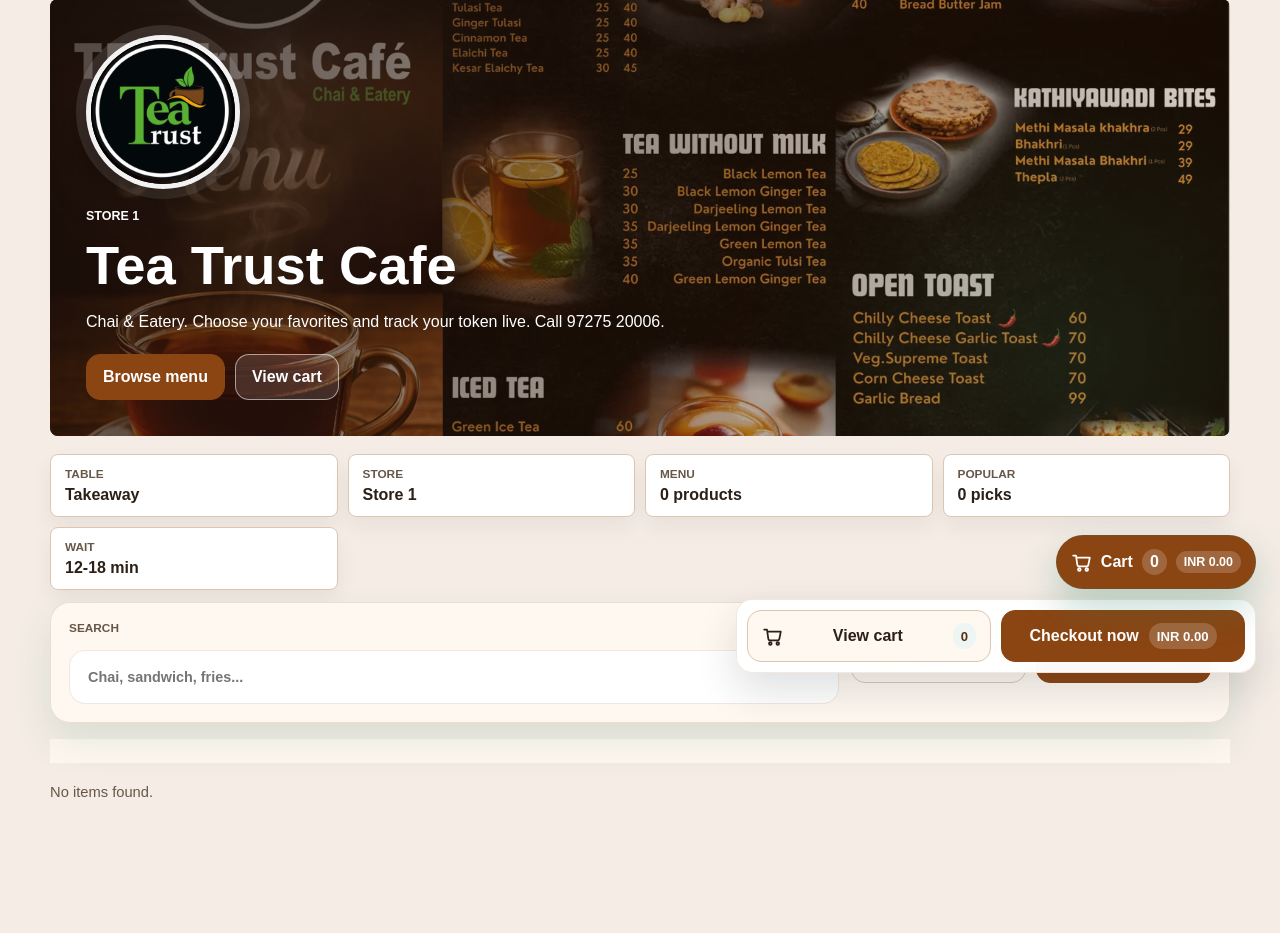
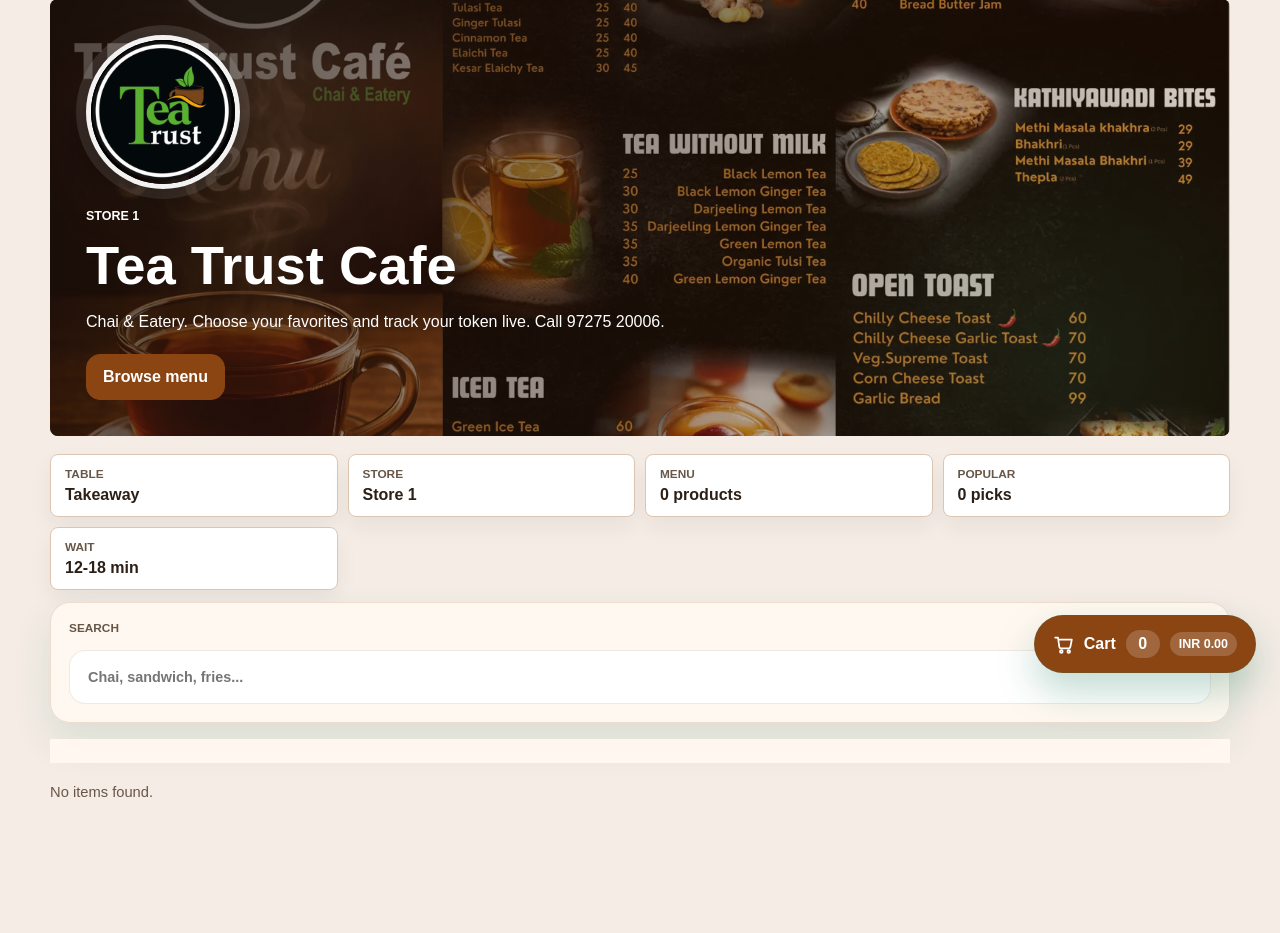
Before and after one commit to srujalgupta/Tea-trust-qr-ordering-system-, a Flask app: page /menu in a window 1280 px wide. Shown: the part 103-1036 px from the top of the page. After the commit the page ends 900 px from the top, so only its background shows below. Run offline with Flask 3, Linux system fonts and the light colour scheme; data comes from the database, SQL or seed files in the repository; data that the repository does not hold is empty; some libraries are stand-ins or nearby versions.

Commit message:
Simplify customer menu cart actions

```diff
--- a/app/static/css/main.css
+++ b/app/static/css/main.css
@@ -342,7 +342,7 @@ body[data-page="customer-menu"] .topbar {
 
 body[data-page="customer-menu"] .shell {
   animation: page-fade-in 0.32s var(--ease-out) both;
-  padding-bottom: 128px;
+  padding-bottom: 104px;
 }
 
 .flash-stack {
@@ -738,11 +738,8 @@ p {
 }
 
 .menu-tools {
-  position: sticky;
-  top: 86px;
-  z-index: 6;
-  display: grid;
-  grid-template-columns: minmax(0, 1fr) minmax(260px, 360px);
+  display: grid;
+  grid-template-columns: minmax(0, 1fr);
   gap: 12px;
   align-items: start;
   margin: 0 0 16px;
@@ -765,17 +762,6 @@ p {
   border-radius: 16px;
   border: 1px solid rgba(139, 69, 19, 0.12);
   background: #fff;
-}
-
-.customer-actions-panel,
-.mobile-checkout-bar {
-  display: grid;
-  grid-template-columns: repeat(2, minmax(0, 1fr));
-  gap: 10px;
-}
-
-.customer-actions-panel {
-  animation: panel-rise 0.44s var(--ease-out) 0.08s both;
 }
 
 .category-tabs {
@@ -892,21 +878,24 @@ p {
 .floating-cart-button {
   position: fixed;
   right: 24px;
-  bottom: 108px;
+  bottom: 24px;
   z-index: 32;
-  min-height: 54px;
+  max-width: calc(100vw - 48px);
+  min-height: 58px;
   border: 1px solid rgba(31, 122, 92, 0.2);
   border-radius: 999px;
   display: inline-flex;
   align-items: center;
-  gap: 9px;
+  justify-content: center;
+  gap: 10px;
   background: var(--accent);
   color: #fff;
   cursor: pointer;
   box-shadow: 0 18px 38px rgba(31, 122, 92, 0.28);
-  padding: 10px 14px;
+  padding: 10px 18px;
   font-weight: 900;
   text-decoration: none;
+  white-space: nowrap;
   transition:
     background-color 0.18s ease,
     box-shadow 0.18s ease,
@@ -924,28 +913,19 @@ p {
   border-radius: 999px;
   background: rgba(255, 255, 255, 0.18);
   color: #fff;
-  padding: 4px 8px;
+  padding: 5px 9px;
+}
+
+.floating-cart-button strong {
+  min-width: 34px;
+  text-align: center;
 }
 
 .floating-cart-button small {
+  max-width: 104px;
+  overflow: hidden;
   font-size: 0.78rem;
-}
-
-.mobile-checkout-bar {
-  position: fixed;
-  right: 24px;
-  bottom: 24px;
-  z-index: 30;
-  width: min(520px, calc(100vw - 48px));
-  display: grid;
-  align-items: center;
-  border: 1px solid rgba(139, 69, 19, 0.12);
-  border-radius: 16px;
-  background: rgba(255, 255, 255, 0.96);
-  box-shadow: 0 18px 40px rgba(29, 35, 40, 0.14);
-  padding: 10px;
-  backdrop-filter: blur(16px);
-  animation: panel-rise 0.38s var(--ease-out) both;
+  text-overflow: ellipsis;
 }
 
 .shop-layout {
@@ -977,7 +957,7 @@ p {
   border-radius: 8px;
   background: #fff;
   overflow: hidden;
-  scroll-margin-top: 236px;
+  scroll-margin-top: 24px;
   animation: panel-rise 0.42s var(--ease-out) both;
   transition:
     border-color 0.18s ease,
@@ -3645,7 +3625,7 @@ body.qr-print-page {
   }
 
   body[data-page="customer-menu"] .shell {
-    padding-bottom: 110px;
+    padding-bottom: 92px;
   }
 
   .shell {
@@ -3688,34 +3668,20 @@ body.qr-print-page {
     max-width: none;
   }
 
-  .customer-actions-panel {
-    display: none;
-  }
-
   .menu-hero-actions .button {
     flex: 1 1 140px;
   }
 
-  .mobile-checkout-bar {
-    left: 12px;
-    right: 12px;
-    bottom: 12px;
-    width: auto;
-  }
-
   .floating-cart-button {
     right: 12px;
-    bottom: 92px;
+    bottom: 14px;
+    max-width: calc(100vw - 24px);
     min-height: 50px;
     padding: 9px 12px;
   }
 
   .floating-cart-button small {
-    display: none;
-  }
-
-  .mobile-checkout-bar .customer-action-button {
-    min-height: 48px;
+    max-width: 88px;
   }
 
   .category-tabs {
--- a/app/static/js/app.js
+++ b/app/static/js/app.js
@@ -462,19 +462,11 @@ function initCustomerMenu() {
   const menuList = document.getElementById("menuList");
   const searchInput = document.getElementById("menuSearch");
   const categoryTabs = document.getElementById("categoryTabs");
-  const cartShortcutButton = document.getElementById("cartShortcut");
-  const checkoutShortcutButton = document.getElementById("checkoutShortcut");
-  const mobileCartShortcutButton = document.getElementById("mobileCartShortcut");
-  const mobileCheckoutShortcutButton = document.getElementById("mobileCheckoutShortcut");
   const floatingCartShortcutButton = document.getElementById("floatingCartShortcut");
   const cartCountEls = [
-    document.getElementById("cartItemCount"),
-    document.getElementById("mobileCartItemCount"),
     document.getElementById("floatingCartItemCount"),
   ].filter(Boolean);
   const checkoutAmountEls = [
-    document.getElementById("checkoutAmount"),
-    document.getElementById("mobileCheckoutAmount"),
     document.getElementById("floatingCartAmount"),
   ].filter(Boolean);
   const menuItemTotalEl = document.getElementById("menuItemTotal");
@@ -787,13 +779,6 @@ function initCustomerMenu() {
     checkoutAmountEls.forEach((element) => {
       element.textContent = formattedTotal;
     });
-    [
-      checkoutShortcutButton,
-      mobileCheckoutShortcutButton,
-    ].filter(Boolean).forEach((button) => {
-      button.disabled = !count;
-      button.classList.toggle("is-empty", !count);
-    });
   }
 
   function renderAll() {
@@ -875,11 +860,7 @@ function initCustomerMenu() {
     renderAll();
   });
 
-  cartShortcutButton?.addEventListener("click", () => goToCustomerPage("/cart"));
-  mobileCartShortcutButton?.addEventListener("click", () => goToCustomerPage("/cart"));
   floatingCartShortcutButton?.addEventListener("click", () => goToCustomerPage("/cart"));
-  checkoutShortcutButton?.addEventListener("click", () => goToCustomerPage("/checkout"));
-  mobileCheckoutShortcutButton?.addEventListener("click", () => goToCustomerPage("/checkout"));
   searchInput.addEventListener("input", renderAll);
   loadMenu().catch((error) => {
     menuList.innerHTML = `<p class="helper-text">${escapeHtml(error.message)}</p>`;
--- a/app/templates/customer/menu.html
+++ b/app/templates/customer/menu.html
@@ -27,7 +27,6 @@
       <p>{{ cafe.tagline }}. Choose your favorites and track your token live. Call {{ cafe.phone }}.</p>
       <div class="menu-hero-actions">
         <a class="button primary" href="#menuList">Browse menu</a>
-        <a class="button hero-ghost-button" href="{{ url_for('customer.cart', table=table.id) if table else url_for('customer.cart') }}">View cart</a>
         <a class="button hero-ghost-button current-order-link" id="menuCurrentOrderLink" href="#" hidden>Track current order</a>
       </div>
     </div>
@@ -61,21 +60,6 @@
       <span>Search</span>
       <input id="menuSearch" type="search" placeholder="Chai, sandwich, fries..." autocomplete="off">
     </label>
-    <div class="customer-actions-panel" aria-label="Cart and checkout">
-      <a id="cartShortcut" class="customer-action-button cart-action" href="{{ url_for('customer.cart', store=selected_store.slug, table=table.id) if table else (url_for('customer.cart', store=selected_store.slug) if selected_store else url_for('customer.cart')) }}" aria-label="View cart">
-        <svg class="action-icon" viewBox="0 0 24 24" aria-hidden="true">
-          <path d="M6.5 6.5h15l-1.7 8.3a2 2 0 0 1-2 1.6H9.2a2 2 0 0 1-2-1.7L5.7 4H2.5" />
-          <circle cx="9.5" cy="20" r="1.5" />
-          <circle cx="18" cy="20" r="1.5" />
-        </svg>
-        <span>View cart</span>
-        <strong id="cartItemCount">0</strong>
-      </a>
-      <a id="checkoutShortcut" class="customer-action-button primary" href="{{ url_for('customer.checkout', store=selected_store.slug, table=table.id) if table else (url_for('customer.checkout', store=selected_store.slug) if selected_store else url_for('customer.checkout')) }}">
-        <span>Checkout now</span>
-        <strong id="checkoutAmount">INR 0.00</strong>
-      </a>
-    </div>
   </section>
 
   <nav id="categoryTabs" class="category-tabs" aria-label="Menu categories"></nav>
@@ -83,22 +67,6 @@
   <section class="shop-layout">
     <div id="menuList" class="menu-section-list" aria-live="polite"></div>
   </section>
-
-  <div class="mobile-checkout-bar" aria-label="Cart and checkout">
-    <a id="mobileCartShortcut" class="customer-action-button cart-action" href="{{ url_for('customer.cart', store=selected_store.slug, table=table.id) if table else (url_for('customer.cart', store=selected_store.slug) if selected_store else url_for('customer.cart')) }}" aria-label="View cart">
-      <svg class="action-icon" viewBox="0 0 24 24" aria-hidden="true">
-        <path d="M6.5 6.5h15l-1.7 8.3a2 2 0 0 1-2 1.6H9.2a2 2 0 0 1-2-1.7L5.7 4H2.5" />
-        <circle cx="9.5" cy="20" r="1.5" />
-        <circle cx="18" cy="20" r="1.5" />
-      </svg>
-      <span>View cart</span>
-      <strong id="mobileCartItemCount">0</strong>
-    </a>
-    <a id="mobileCheckoutShortcut" class="customer-action-button primary" href="{{ url_for('customer.checkout', store=selected_store.slug, table=table.id) if table else (url_for('customer.checkout', store=selected_store.slug) if selected_store else url_for('customer.checkout')) }}">
-      <span>Checkout now</span>
-      <strong id="mobileCheckoutAmount">INR 0.00</strong>
-    </a>
-  </div>
 
   <a id="floatingCartShortcut" class="floating-cart-button" href="{{ url_for('customer.cart', store=selected_store.slug, table=table.id) if table else (url_for('customer.cart', store=selected_store.slug) if selected_store else url_for('customer.cart')) }}" aria-label="Open cart">
     <svg class="action-icon" viewBox="0 0 24 24" aria-hidden="true">
```
